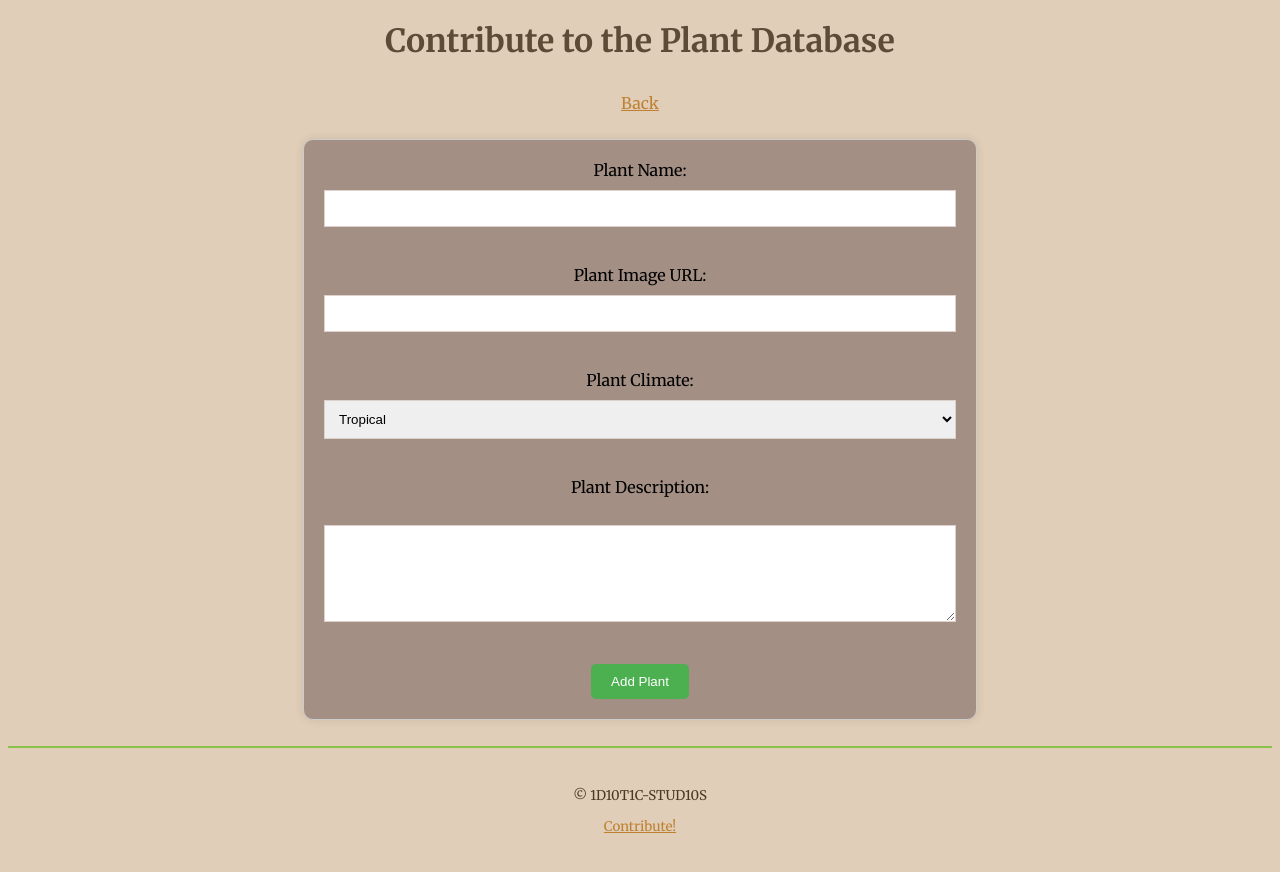
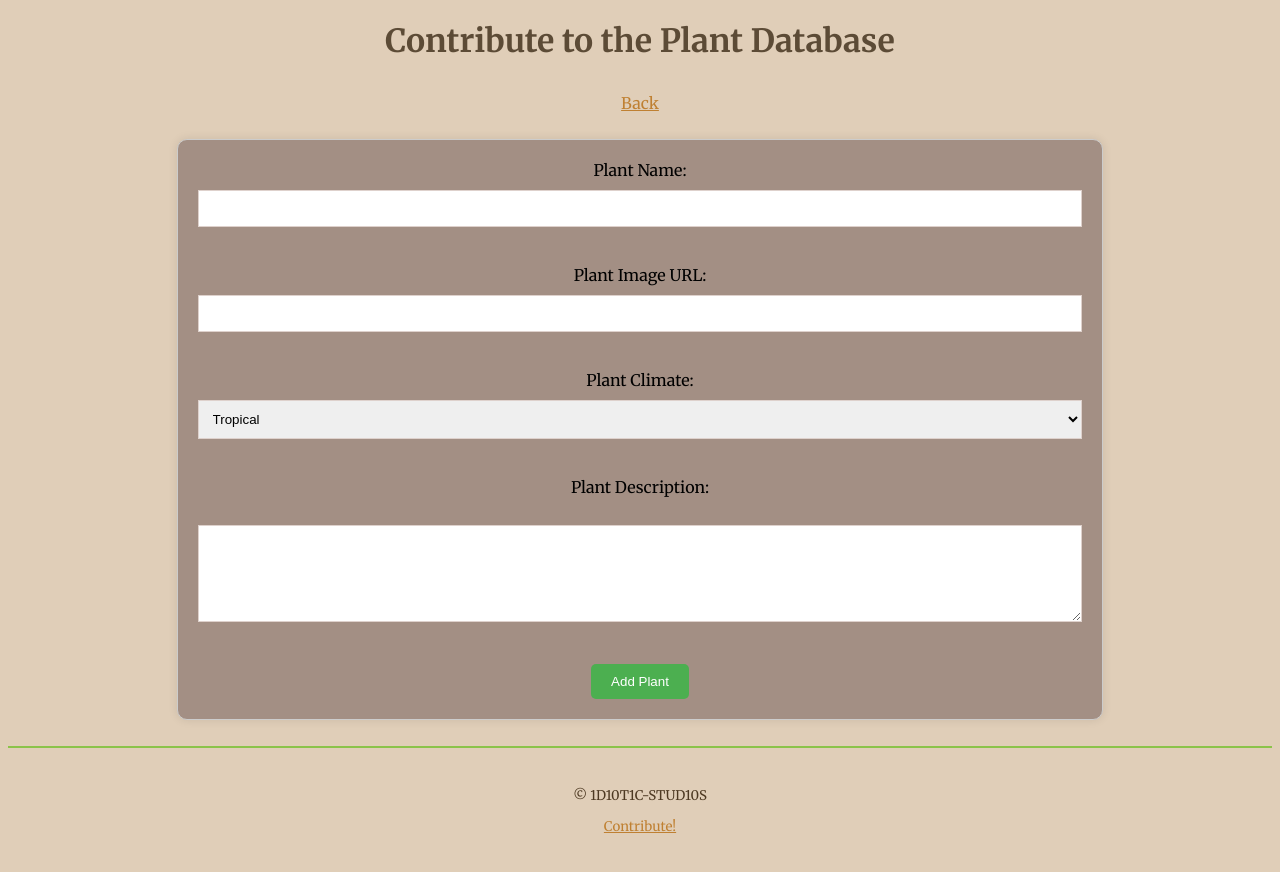
Before and after one commit to BotanyBase/botanybase.github.io, a Jekyll site: the page built from contribute/add.html, in a window 1280 px wide. Shown: the top 872 px of the page. Built offline with Jekyll 4.4.1, drawn with Linux system fonts in a browser that asks for light colours.

Commit message:
Update and rename legacyadd.html to add.html

```diff
--- a/contribute/legacyadd.html
+++ b/contribute/add.html
@@ -22,7 +22,7 @@ title: Add to DB
       text-align: center;
       display: block;
       margin: 0 auto;
-      width: 50%;
+      width: 70%;
     }
 
     /* Style the form fields */
@@ -48,6 +48,7 @@ title: Add to DB
       border: none;
       border-radius: 5px;
       cursor: pointer;
+      transition-duration: 0.5s;
     }
 
     /* Add a hover effect to the button */
@@ -61,7 +62,7 @@ title: Add to DB
 <h1 style="text-align: center;">Contribute to the Plant Database</h1>
 <p style="padding: 10px; text-align: center;"><a href="https://botanybase.github.io">Back</a></p>
 
-<form id="plantForm" action="https://submit-form.com/Argb46g1t">
+<form id="plantForm" action="https://formcarry.com/s/SCwSex8EYkd">
   <!-- Hidden input to trigger repository dispatch -->
   <input type="hidden" name="event_type" value="create-issue">
   <label for="name">Plant Name:</label>
```
